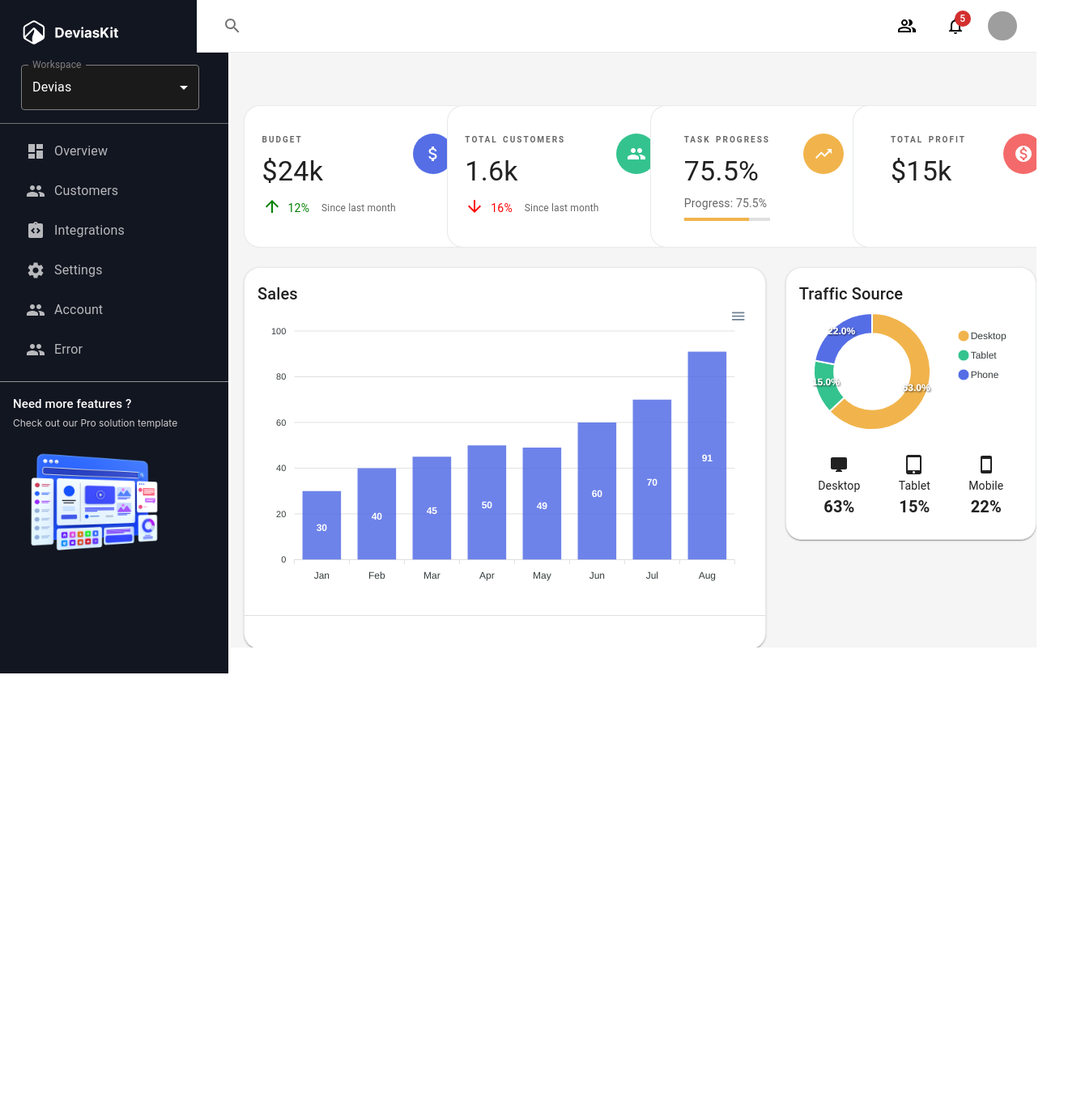
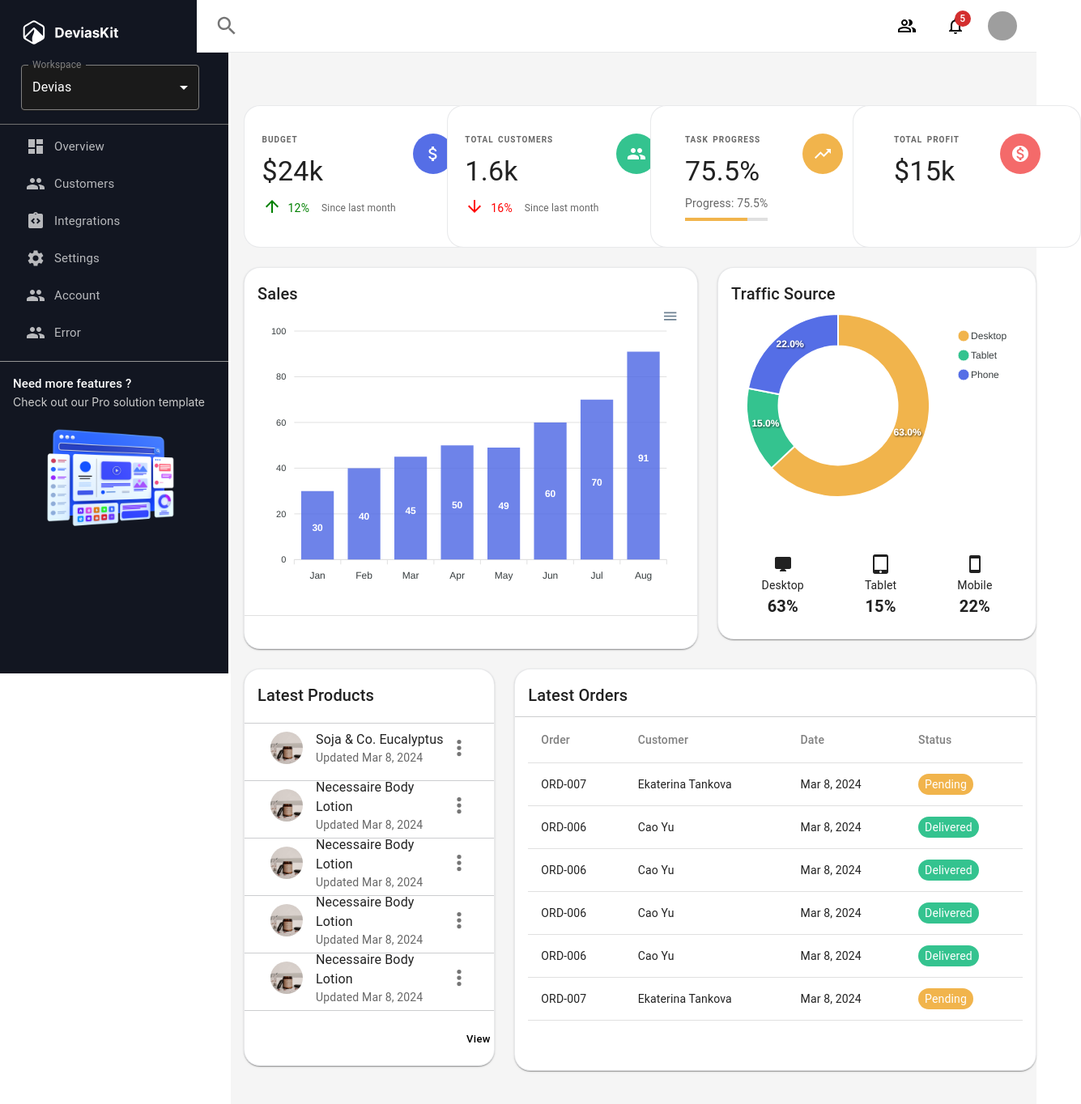
Before and after one commit to harivijay1998/DeviasKit, a React (Create React App) app: page /home in a window 1280 px wide. Shown: the top 1364 px of the page at 81% size, 1335 px wide, since content can reach past the window. Before the commit the page ends 800 px from the top, so only its background shows below. Built offline with nearby package versions, Linux system fonts and the light colour scheme; grey boxes are pictures that could not be loaded.

Commit message:
final commit

```diff
--- a/src/components/AppHeader.js
+++ b/src/components/AppHeader.js
@@ -1,4 +1,4 @@
-import React, { useState, useRef } from 'react';
+import React, { useState, useRef, useEffect } from 'react';
 import {
   AppBar,
   Toolbar,
@@ -15,7 +15,7 @@ import {
   Divider,
   Badge,
 } from '@mui/material';
-import { useNavigate } from 'react-router-dom'; // Import useNavigate for navigation
+import { useNavigate } from 'react-router-dom';
 import SearchIcon from '@mui/icons-material/Search';
 import PeopleAltOutlinedIcon from '@mui/icons-material/PeopleAltOutlined';
 import NotificationsNoneOutlinedIcon from '@mui/icons-material/NotificationsNoneOutlined';
@@ -28,14 +28,18 @@ const AppHeader = ({ onSearchToggle }) => {
   const navigate = useNavigate();
 
   const handleSearch = () => {
-    setIsOpen((prevState) => {
-      if (!prevState) {
-        setTimeout(() => inputRef.current?.focus(), 0); // Delay focus to ensure input is rendered
-      }
-      return !prevState;
-    });
-    onSearchToggle(isOpen);
+    setIsOpen((prevState) => !prevState);
+    if (onSearchToggle) {
+      onSearchToggle(!isOpen);
+    }
   };
+
+  useEffect(() => {
+    if (isOpen) {
+      const timer = setTimeout(() => inputRef.current?.focus(), 0);
+      return () => clearTimeout(timer);
+    }
+  }, [isOpen]);
 
   const handleOpenAvatarModal = () => setOpenAvatarModal(true);
   const handleCloseAvatarModal = () => setOpenAvatarModal(false);
@@ -50,12 +54,17 @@ const AppHeader = ({ onSearchToggle }) => {
       position="absolute"
       color="transparent"
       elevation={0}
-      sx={{ borderBottom: '1px solid #c3c7cc63', width: '81%', backgroundColor: 'white', height: '65px' }}
+      sx={{
+        borderBottom: '1px solid #c3c7cc63',
+        width: '81%',
+        backgroundColor: 'white',
+        height: '65px',
+      }}
     >
       <Toolbar sx={{ display: 'flex', justifyContent: 'space-between' }}>
         <Box sx={{ display: 'flex', alignItems: 'center', flexGrow: 1 }}>
-          <IconButton onClick={handleSearch}>
-            <SearchIcon />
+          <IconButton onClick={handleSearch} >
+            <SearchIcon sx={{height:'30px', fontSize:'50px', left:'-20px', position:'relative' , fontWeight:200}} />
           </IconButton>
           {isOpen && (
             <InputBase
@@ -68,6 +77,8 @@ const AppHeader = ({ onSearchToggle }) => {
                 border: '1px solid #ccc',
                 borderRadius: '4px',
                 padding: '2px 8px',
+                position:'relative',
+                left:'-40px'
               }}
             />
           )}
@@ -77,11 +88,7 @@ const AppHeader = ({ onSearchToggle }) => {
             <PeopleAltOutlinedIcon />
           </IconButton>
           <IconButton color="inherit">
-            <Badge
-              badgeContent={notificationCount}
-              color="error"
-              overlap="circular"
-            >
+            <Badge badgeContent={notificationCount} color="error" overlap="circular">
               <NotificationsNoneOutlinedIcon />
             </Badge>
           </IconButton>
--- a/src/components/Customers.js
+++ b/src/components/Customers.js
@@ -15,15 +15,19 @@ import {
   Typography,
   Box,
   InputAdornment,
+  Avatar
 
 } from "@mui/material";
 import AppHeader from "./AppHeader";
 import SearchIcon from '@mui/icons-material/Search'
+import IconButton from "@mui/material/IconButton"
+import ImportExportIcon from "@mui/icons-material/ImportExport"
 
 const customers = [
   {
     id: 1,
     name: "Alcides Antonio",
+    avatarUrl:'images/avatar.png',
     email: "alcides.antonio@devias.io",
     location: "Madrid, Comunidad de Madrid, Spain",
     phone: "908-691-3242",
@@ -32,6 +36,7 @@ const customers = [
   {
     id: 2,
     name: "Marcus Finn",
+    avatarUrl:'images/avatar.png',
     email: "marcus.finn@devias.io",
     location: "Carson City, Nevada, USA",
     phone: "415-907-2647",
@@ -40,6 +45,7 @@ const customers = [
   {
     id: 3,
     name: "Jie Yan",
+    avatarUrl:'images/avatar.png',
     email: "jie.yan.song@devias.io",
     location: "North Canton, Ohio, USA",
     phone: "770-635-2682",
@@ -48,6 +54,7 @@ const customers = [
   {
     id: 4,
     name: "Nasimiyu Danai",
+    avatarUrl:'images/avatar.png',
     email: "nasimiyu.danai@devias.io",
     location: "Salt Lake City, Utah, USA",
     phone: "801-301-7894",
@@ -56,6 +63,7 @@ const customers = [
   {
     id: 5,
     name: "Iulia Albu",
+    avatarUrl:'images/avatar.png',
     email: "iulia.albu@devias.io",
     location: "Murray, Utah, USA",
     phone: "313-812-8947",
@@ -91,11 +99,20 @@ const Customers = () => {
 
   return (
     <>
+    <Box sx={
+      {
+        height:'130vh'
+      }
+    }>
     <AppHeader/>
       <Typography variant='h4' color='black' sx={{position:'relative', paddingInlineStart:'30px' , top:'120px'}}>Customers</Typography>
       <Button sx={{backgroundColor:'#635bff', color:'white' , position:'relative' , left:'1100px' , top:'90px' , paddingInline:'20px', borderRadius:'10px'}}>ADD+</Button>
-      <Button sx={{backgroundColor:'white' , color:'black', border:'1px solid #c3c7cc63', top:'130px', right:'50px'}}>Import</Button>
-      <Button sx={{backgroundColor:'white' , color:'black', border:'1px solid #c3c7cc63', top:'130px', right:'30px'}}>Export</Button>
+      <Button sx={{backgroundColor:'white' , color:'black', border:'1px solid #c3c7cc63', top:'130px', right:'50px', height:'43px'}}><IconButton>
+            <ImportExportIcon />
+          </IconButton>Import</Button>
+      <Button sx={{backgroundColor:'white' , color:'black', border:'1px solid #c3c7cc63', top:'130px', right:'30px', height:'43px'}}><IconButton>
+            <ImportExportIcon />
+          </IconButton>Export</Button>
     <Box sx={{ padding: 2  , position:'relative', marginBlockStart:'150px'}}>
       <Box sx={{ border: "1px solid #c3c7cc63", borderRadius:'20px'}}>
           <TextField
@@ -103,8 +120,8 @@ const Customers = () => {
         variant="outlined"
         value={search}
         onChange={handleSearchChange}
-        placeholder="SEARCH CUSTOMER"
-        sx={{ marginBlock: 2, marginInlineStart:2, width:'500px'}}
+        placeholder="Search Customer"
+        sx={{ marginBlock: 2, marginInlineStart:2, width:'500px',}}
         InputProps={{
           startAdornment:(
             <InputAdornment position="start"><SearchIcon/></InputAdornment>
@@ -112,11 +129,11 @@ const Customers = () => {
         }}
       /></Box>
 
-      <TableContainer component={Paper} sx={{borderRadius:'20px', top:'50px', position:'relative'}}>
+      <TableContainer component={Paper} sx={{borderRadius:'20px', top:'20px', position:'relative'}}>
         <Table>
           <TableHead>
             <TableRow>
-              <TableCell>
+              <TableCell sx={{height:'46px', paddingBlock:0}}>
                 <Checkbox
                   indeterminate={selected.length > 0 && selected.length < filteredCustomers.length}
                   checked={filteredCustomers.length > 0 && selected.length === filteredCustomers.length}
@@ -129,7 +146,7 @@ const Customers = () => {
                   }}
                 />
               </TableCell>
-              <TableCell>Name</TableCell>
+              <TableCell >Name</TableCell>
               <TableCell>Email</TableCell>
               <TableCell>Location</TableCell>
               <TableCell>Phone</TableCell>
@@ -152,7 +169,19 @@ const Customers = () => {
                       }}
                     />
                   </TableCell>
-                  <TableCell>{customer.name}</TableCell>
+                  <TableCell>
+          <Box sx={{ display: "flex", alignItems: "center" }}>
+            <Avatar
+              src={customer.avatarUrl}
+              alt={customer.name}
+              sx={{ marginRight: "10px" }}
+            >
+              {customer.name[0]} {/* Fallback initials if no avatar */}
+            </Avatar>
+            {customer.name}
+          </Box>
+          </TableCell>
+
                   <TableCell>{customer.email}</TableCell>
                   <TableCell>{customer.location}</TableCell>
                   <TableCell>{customer.phone}</TableCell>
@@ -175,6 +204,7 @@ const Customers = () => {
 
 
     </Box>
+    </Box>
     </>
   );
 };
--- a/src/components/DashBoard.js
+++ b/src/components/DashBoard.js
@@ -38,8 +38,8 @@ import DesktopMacIcon from "@mui/icons-material/DesktopMac";
 import TabletMacIcon from "@mui/icons-material/TabletMac";
 import SmartphoneIcon from "@mui/icons-material/Smartphone";
 import ArrowForwardIcon from "@mui/icons-material/ArrowForward";
-import { FontAwesomeIcon } from '@fortawesome/react-fontawesome';
-import { faEllipsisV } from '@fortawesome/free-solid-svg-icons';
+import { FontAwesomeIcon } from "@fortawesome/react-fontawesome";
+import { faEllipsisV } from "@fortawesome/free-solid-svg-icons";
 const Dashboard = () => {
   const [isOpen, setIsOpen] = useState(false);
   const inputRef = useRef(null);
@@ -58,7 +58,7 @@ const Dashboard = () => {
       color: "#556ee6",
       icon: <AttachMoneyIcon />,
       percentage: 12,
-      percentageString:'%',
+      percentageString: "%",
       trend: <ArrowUpwardIcon />,
       description: "Since last month",
     },
@@ -68,7 +68,7 @@ const Dashboard = () => {
       color: "#34c38f",
       icon: <GroupIcon />,
       percentage: 16,
-      percentageString:'%',
+      percentageString: "%",
       trend: <ArrowDownwardIcon />,
       description: "Since last month",
     },
@@ -148,6 +148,11 @@ const Dashboard = () => {
       date: "Updated Mar 8, 2024",
       img: "images/product-5.png",
     },
+    {
+      name: "Necessaire Body Lotion",
+      date: "Updated Mar 8, 2024",
+      img: "images/product-5.png",
+    }
   ];
 
   const orders = [
@@ -197,14 +202,15 @@ const Dashboard = () => {
 
   return (
     <>
-      <AppHeader onSearchToggle={handleSearch} />
+      <AppHeader />
 
       <Box
         sx={{
           paddingInlineStart: 2,
           backgroundColor: "#f5f5f5",
-          minHeight: "110vh",
+          minHeight: "180vh",
           marginTop: "130px",
+          marginBlockEnd:'130px'
         }}
       >
         <Grid container spacing={3}>
@@ -246,7 +252,7 @@ const Dashboard = () => {
                         fontWeight: 600,
                         fontSize: "10px",
                         wordSpacing: 2,
-                        letterSpacing: 2,
+                        letterSpacing: 1,
                       }}
                     >
                       {item.label.toUpperCase()}
@@ -305,7 +311,8 @@ const Dashboard = () => {
                             marginLeft: "8px",
                           }}
                         >
-                          {item.percentage}{item.percentageString }
+                          {item.percentage}
+                          {item.percentageString}
                         </span>
                         <span
                           style={{
@@ -337,7 +344,7 @@ const Dashboard = () => {
             </Grid>
           ))}
 
-          <Grid item xs={12} md={8}>
+          <Grid item xs={12} md={7}>
             <Card sx={{ border: "1px solid #c3c7cc63", borderRadius: "20px" }}>
               <CardContent>
                 <Typography variant="h6">Sales</Typography>
@@ -348,13 +355,13 @@ const Dashboard = () => {
                   height={350}
                 />
               </CardContent>
-              <Divider sx={{}} ></Divider>
+              <Divider sx={{}}></Divider>
               <Button
                 endIcon={<ArrowForwardIcon />}
                 sx={{
                   backgroundColor: "transparent",
                   color: "black",
-                    left: "680px",
+                  left: "600px",
                   mt: "5px",
                   fontSize: "13px",
                   textTransform: "none",
@@ -366,7 +373,7 @@ const Dashboard = () => {
             </Card>
           </Grid>
 
-          <Grid item xs={12} md={4}>
+          <Grid item xs={12} md={5}>
             <Card sx={{ border: "1px solid #c3c7cc63", borderRadius: "20px" }}>
               <CardContent>
                 <Typography variant="h6">Traffic Source</Typography>
@@ -374,7 +381,8 @@ const Dashboard = () => {
                   options={trafficChartData.options}
                   series={trafficChartData.series}
                   type="donut"
-                  height={500}
+                  height="100%"
+                  width="100%"
                 />
                 <div
                   style={{
@@ -413,7 +421,7 @@ const Dashboard = () => {
                           marginRight: "-16px",
                         }}
                       />
-                      <ListItem key={index}>
+                      <ListItem key={index} sx={{height:'60px'}}>
                         <ListItemAvatar>
                           <Avatar src={product.img} />
                         </ListItemAvatar>
@@ -442,9 +450,11 @@ const Dashboard = () => {
                     backgroundColor: "transparent",
                     color: "black",
                     left: "250px",
-                    mt: "10px",
+                    mt: "0px",
+                    top:"10px",
                     fontSize: "13px",
                     textTransform: "none",
+                    mb:0
                   }}
                 >
                   {" "}
@@ -469,24 +479,22 @@ const Dashboard = () => {
                 <Table>
                   <TableHead>
                     <TableRow>
-                      <TableCell sx={{ fontWeight: 500, color: "#gray" }}>
+                      <TableCell sx={{ fontWeight: 500, color: "gray" }}>
                         Order
                       </TableCell>
-                      <TableCell sx={{ fontWeight: 500, color: "#gray" }}>
+                      <TableCell sx={{ fontWeight: 500, color: "gray" }}>
                         Customer
                       </TableCell>
-                      <TableCell sx={{ fontWeight: 500, color: "#gray" }}>
+                      <TableCell sx={{ fontWeight: 500, color: "gray" }}>
                         Date
                       </TableCell>
-                      <TableCell sx={{ fontWeight: 500, color: "#gray" }}>
+                      <TableCell sx={{ fontWeight: 500, color: "gray" }}>
                         Status
                       </TableCell>
                     </TableRow>
                   </TableHead>
 
                   <TableBody>
-
-
                     {orders.map((order, index) => (
                       <TableRow key={index}>
                         <TableCell>{order.order}</TableCell>
@@ -517,6 +525,7 @@ const Dashboard = () => {
                   color: "black",
                   left: "660px",
                   mt: "10px",
+                  top:'-10px',
                   fontSize: "13px",
                   textTransform: "none",
                 }}
--- a/src/components/Home.js
+++ b/src/components/Home.js
@@ -9,13 +9,14 @@ const Home = () => {
   return (
     <Box sx={{ display: "flex", height: "100vh" }}>
       <Box
-        sx={{
-          flexGrow: 1,
-          marginInlineStart:'285px',
-          overflowY: "auto",
-          backgroundColor: "#f5f5f5",
-        }}
-      >
+  sx={{
+    flexGrow: 1,
+    marginInlineStart: "285px",
+    backgroundColor: "#f5f5f5",
+    overflow: "visible",
+    height: "auto",
+  }}
+>
         {activeView}
       </Box>
 
--- a/src/components/Integrations.js
+++ b/src/components/Integrations.js
@@ -27,12 +27,13 @@ const IntegrationCard = ({ integration }) => {
           justifyContent: "center",
           border: "1px solid #c3c7cc63",
           borderRadius: "20px",
+          height:'270px'
         }}
       >
         <CardMedia
           component="img"
           height="40px"
-          sx={{ textAlign: "center", width: "40px", paddingBlock: "20px" }}
+          sx={{ textAlign: "center", width: "40px", paddingBlockStart: "20px" }}
           image={integration.iconUrl}
           alt={integration.name}
         />
@@ -40,7 +41,7 @@ const IntegrationCard = ({ integration }) => {
           <Typography gutterBottom variant="h5" component="div">
             {integration.name}
           </Typography>
-          <Typography variant="body2" color="text.secondary">
+          <Typography variant="p" color="balck">
             {integration.description}
           </Typography>
         </CardContent>
@@ -53,7 +54,10 @@ const IntegrationCard = ({ integration }) => {
             alignItems: "center",
             padding: 2,
             width: "100%",
-            gap:'30px'
+            gap:'30px',
+            position:'relative',
+          top:'-10px',
+          height:'53px',
 
           }}
         >
@@ -63,9 +67,11 @@ const IntegrationCard = ({ integration }) => {
          <Box sx={{
           display:'flex',
           alignItems:'center',
-          gap:'0px'
+          gap:'0px',
+
+
          }}>
-          <IconButton>
+          <IconButton >
             <ImportExportIcon />
           </IconButton>
           <Typography variant="body2" color="text.secondary">
@@ -154,7 +160,7 @@ const Integrations = () => {
 
   return (
     < >
-    <Box sx={{marginBlockStart:'30px'}}>
+    <Box sx={{marginBlockStart:'30px', height:'150vh'}}>
         <AppHeader />
       <Typography
         variant="h4"
@@ -183,6 +189,7 @@ const Integrations = () => {
           border: "1px solid #c3c7cc63",
           top: "120px",
           right: "60px",
+          height:'43px'
         }}
       >
         <IconButton>
@@ -196,6 +203,7 @@ const Integrations = () => {
           border: "1px solid #c3c7cc63",
           top: "120px",
           right: "40px",
+          height:'43px'
         }}
       >
         <IconButton>
--- a/src/components/Settings.js
+++ b/src/components/Settings.js
@@ -67,11 +67,11 @@ const Settings = () => {
       <AppHeader />
       <Typography
         variant="h4"
-        sx={{ position: "relative", top: "130px", left: "0px" , paddingInlineStart:'30px' }}
+        sx={{ position: "relative", top: "130px", left: "0px" , paddingInlineStart:'30px' , fontWeight:500}}
       >
         Settings
       </Typography>
-      <Box sx={{ padding: 2, marginBlockStart: "130px" }}>
+      <Box sx={{ padding: 2, marginBlockStart: "120px" }}>
         <Box
           sx={{
             mt: 2,
@@ -87,10 +87,10 @@ const Settings = () => {
               paddingBlockEnd: "20px",
             }}
           >
-            <Typography variant="h6">Notifications</Typography>
-            <Typography variant="body2">Manage the notifications</Typography>
+            <Typography variant="h6" sx={{fontSize:'20px'}}>Notifications</Typography>
+            <Typography variant="body2" color="gray">Manage the notifications</Typography>
           </Box>
-          <Box sx={{ display: "flex", alignItems: "center", gap: "40px" }}>
+          <Box sx={{ display: "flex", alignItems: "center", gap: "40px", paddingBlock:'20px' }}>
             <Box sx={{ mt: 2, paddingInlineStart: "20px" }}>
               <Typography variant="h6">Email</Typography>
               <Box sx={{ display: "flex", flexDirection: "column" }}>
@@ -117,7 +117,7 @@ const Settings = () => {
               </Box>
             </Box>
 
-            <Box sx={{ mt: 2, paddingInlineStart: "20px" }}>
+            <Box sx={{ mt: 2, paddingInlineStart: "150px" }}>
               <Typography variant="h6">Phone</Typography>
               <Box sx={{ display: "flex", flexDirection: "column" }}>
                 <FormControlLabel
--- a/src/components/SideBar.js
+++ b/src/components/SideBar.js
@@ -76,7 +76,8 @@ const SideBar = ({ setActiveView }) => {
         backgroundColor: "#1a1a1a",
         borderRadius: 1,
         color: "white",
-        marginInlineStart:'10px'
+        marginInlineStart:'10px',
+        height:'57px'
       }}
     >
       <InputLabel sx={{ color: "gray" }}>Workspace</InputLabel>
@@ -102,7 +103,7 @@ const SideBar = ({ setActiveView }) => {
       </Select>
     </FormControl>
       </Box>
-      <Divider sx={{ backgroundColor: "gray", marginBottom: 1,marginLeft: "-16px",
+      <Divider sx={{ backgroundColor: "gray", marginBottom: 0,marginLeft: "-16px",
     marginRight: "-16px",}} />
       <List>
         {menuItems.map((item, index) => (
@@ -127,10 +128,11 @@ const SideBar = ({ setActiveView }) => {
                     : "rgba(255, 255, 255, 0.1)",
               },
               borderRadius: "8px",
-              marginBottom: '13px' ,
+              marginBottom: '8px' ,
               textAlign:'left',
-              height:'36px',
-              left:'0px'
+              height:'38px',
+              left:'0px',
+
             }}
           >
             <ListItemIcon
@@ -146,8 +148,11 @@ const SideBar = ({ setActiveView }) => {
               {item.icon}
             </ListItemIcon>
             <ListItemText primary={item.key}
+            primaryTypographyProps={{
+              sx: { fontSize: '15px' }}}
             sx={{
-              flexGrow: 1, // This will make the text take up the remaining space
+              flexGrow: 1,
+              fontSize:'5px'
             }} />
           </ListItem>
         ))}
@@ -155,8 +160,8 @@ const SideBar = ({ setActiveView }) => {
       <Divider sx={{backgroundColor:'#aaa',marginLeft: "-16px",
     marginRight: "-16px", }}/>
 
-      <Typography variant="h6" sx={{fontSize:'15px', paddingBlockStart:'15px '}}>Need more features ?</Typography>
-      <Typography variant="p" sx={{fontSize:'12px', color:'#ccc'}}>Check out our Pro solution template</Typography>
+      <Typography variant="h6" sx={{fontSize:'15px', paddingBlockStart:'15px', paddingBlockEnd:'-3px'}}>Need more features ?</Typography>
+      <Typography variant="p" sx={{fontSize:'14px', color:'#ccc'}}>Check out our Pro solution template</Typography>
         <Box
           component="img"
           alt="pro-img"
@@ -164,8 +169,8 @@ const SideBar = ({ setActiveView }) => {
           sx={{
             height:'136px',
             width:'160px',
-            paddingBlockStart:'20px',
-            paddingInlineStart:'20px'
+            paddingBlockStart:'15px',
+            paddingInlineStart:'40px'
           }}/>
 
     </Box>
```
Lines whose indentation alone changed are shown as unchanged.
